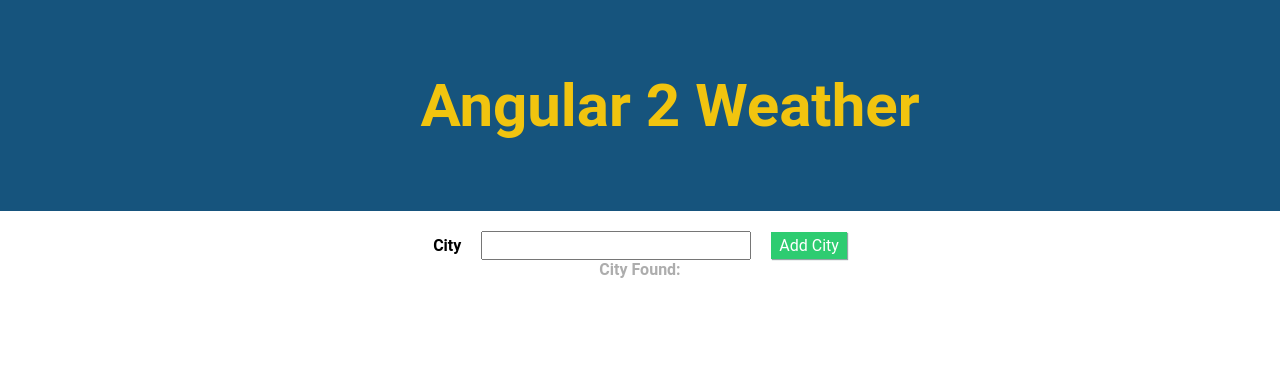
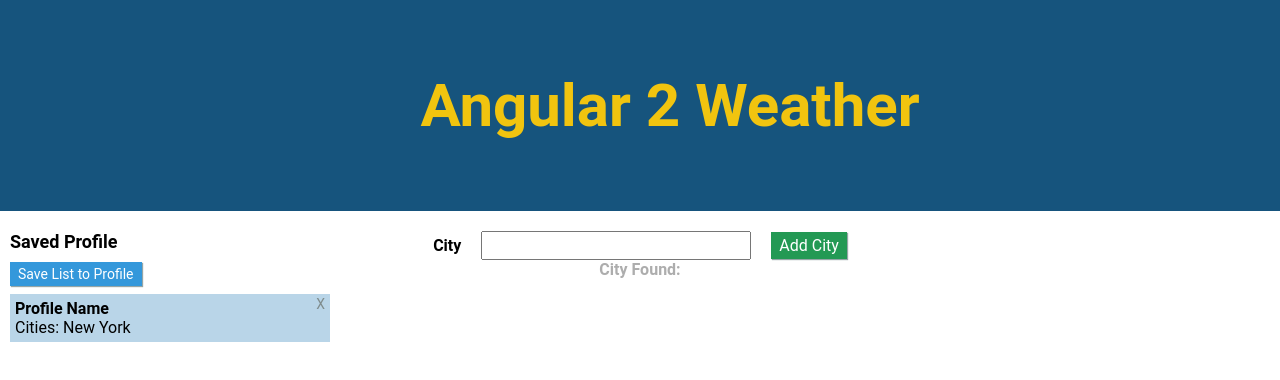
Before and after one commit to gustavo81988/ngweather, an Angular app: page / in a window 1280 px wide. Shown: the top 380 px of the page. Built offline with nearby package versions, Linux system fonts and the light colour scheme.

Commit message:
observables part 2

```diff
--- a/src/app/app.component.ts
+++ b/src/app/app.component.ts
@@ -6,6 +6,7 @@ import { Component } from '@angular/core';
         <header>
             <h1>Angular 2 Weather</h1>
         </header>
+        <sidebar></sidebar>
         <weather-search></weather-search>
         <weather-list></weather-list>
     `,
--- a/src/app/app.module.ts
+++ b/src/app/app.module.ts
@@ -7,13 +7,15 @@ import { AppComponent } from './app.component';
 import { WeatherItemComponent } from './weather/weather-item.component';
 import { WeatherListComponent } from './weather/weather-list.component';
 import { WeatherSearchComponent } from './weather/weather-search.component';
+import { SidebarComponent } from './sidebar.component';
 
 @NgModule({
   declarations: [
     AppComponent,
     WeatherItemComponent,
     WeatherListComponent,
-    WeatherSearchComponent
+    WeatherSearchComponent,
+    SidebarComponent
   ],
   imports: [
     BrowserModule,
--- /dev/null
+++ b/src/app/profile.ts
@@ -0,0 +1,3 @@
+export class Profile{
+    constructor(public profileName: string, cities: string){};
+}
--- /dev/null
+++ b/src/app/sidebar.component.css
@@ -0,0 +1,61 @@
+:host {
+  float: left;
+  margin-top: 10px;
+  width: 25%;
+  padding: 10px;
+}
+
+h3 {
+  margin: 0 0 10px 0;
+  padding: 0;
+  font-size: 18px;
+}
+
+button {
+  font-size: 14px;
+  font-family: inherit;
+  background-color: #3498db;
+  box-shadow: 1px 1px 1px #95a5a6;
+  border: none;
+  padding: 4px 8px;
+  cursor: pointer;
+  color: white;
+}
+
+button:hover {
+  background-color: #2980b9;
+}
+
+.profile {
+  position: relative;
+  background-color: #b9d5e8;
+  padding: 5px;
+  margin-top: 8px;
+  cursor: pointer;
+}
+
+.profile h4 {
+  margin: 0;
+  padding: 0;
+}
+
+.profile p {
+  margin: 0;
+  padding: 0;
+}
+
+.profile .delete {
+  position: absolute;
+  top: 2px;
+  right: 5px;
+  font-size: 14px;
+  color: #7f8c8d;
+}
+
+.profile .delete:hover {
+  color: red;
+}
+
+.profile:hover {
+  background-color: #3498db;
+}
--- /dev/null
+++ b/src/app/sidebar.component.ts
@@ -0,0 +1,23 @@
+import { Component } from '@angular/core';
+
+@Component({
+  selector: 'sidebar',
+  template: `
+    <h3>Saved Profile</h3>
+    <button (click)="onSaveNew()">Save List to Profile</button>
+    <article class="profile">
+      <h4>Profile Name</h4>
+      <p>Cities: New York</p>
+      <span class="delete" (click)="onDeleteProfile($event)">X</span>
+    </article>
+  `,
+  styleUrls: ['./sidebar.component.css']
+})
+export class SidebarComponent{
+
+  constructor() {}
+
+  public onSaveNew(){}
+  public onDeleteProfile(){}
+
+}
--- a/src/app/weather/weather-search.component.ts
+++ b/src/app/weather/weather-search.component.ts
@@ -19,7 +19,7 @@ import {Subject} from 'rxjs/Subject';
   `,
   styles: [`
     button {
-      background-color: #2ecc71;
+      background-color: #239954;
       border: none;
       padding: 4px 8px;
       box-shadow: 1px 1px 1px #95a5a6;
```
